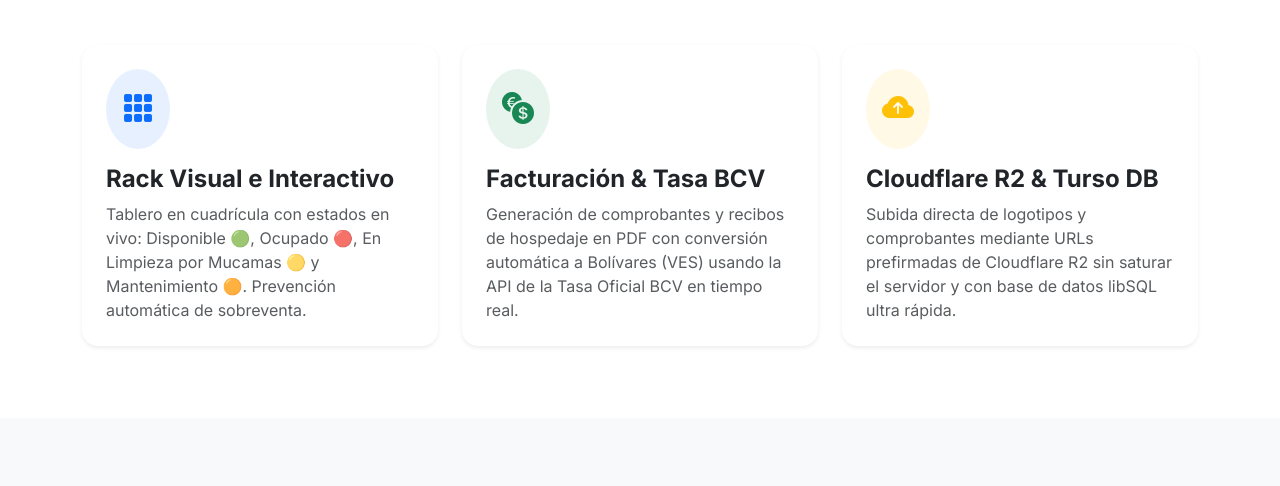
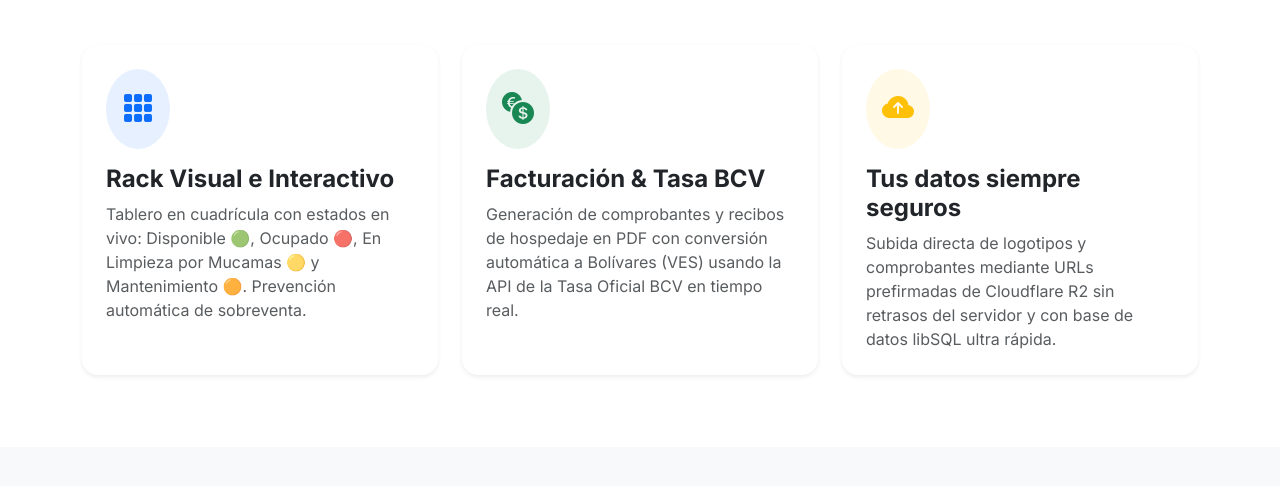
Before and after one commit to jesymca/hoteleria, a website with bundled scripts: page public/index.html in a window 1280 px wide. Shown: the part 684-1170 px from the top of the page. Built offline with nearby package versions, Linux system fonts and the light colour scheme; files whose address does not match are found by name.

```diff
--- a/public/index.html
+++ b/public/index.html
@@ -127,8 +127,8 @@
                             <div class="rounded-circle bg-warning bg-opacity-10 text-warning p-3 d-inline-block mb-3" style="width: fit-content;">
                                 <i class="bi bi-cloud-arrow-up-fill fs-2"></i>
                             </div>
-                            <h4 class="fw-bold">Cloudflare R2 & Turso DB</h4>
-                            <p class="text-muted mb-0">Subida directa de logotipos y comprobantes mediante URLs prefirmadas de Cloudflare R2 sin saturar el servidor y con base de datos libSQL ultra rápida.</p>
+                            <h4 class="fw-bold">Tus datos siempre seguros</h4>
+                            <p class="text-muted mb-0">Subida directa de logotipos y comprobantes mediante URLs prefirmadas de Cloudflare R2 sin retrasos del servidor y con base de datos libSQL ultra rápida.</p>
                         </div>
                     </div>
                 </div>
```
